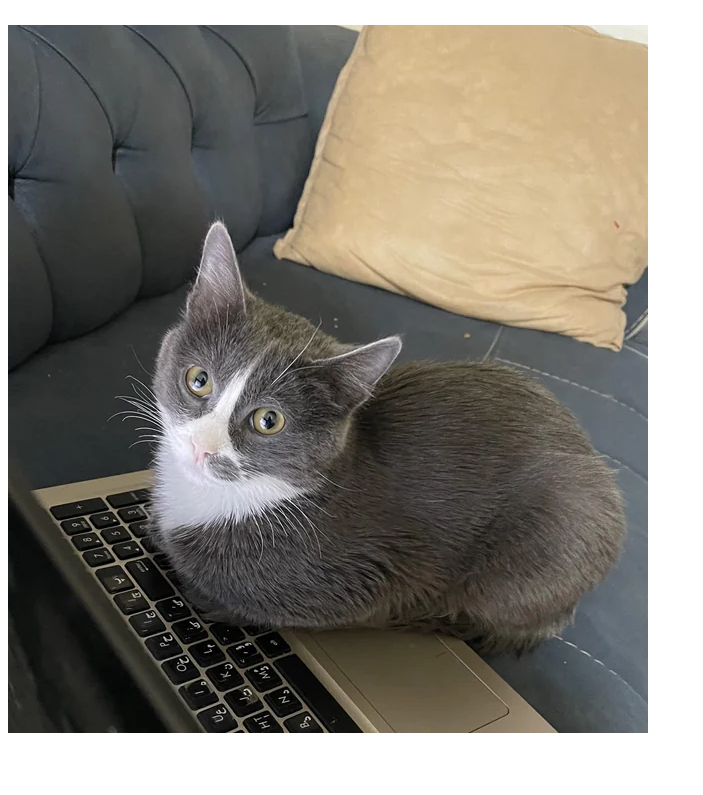
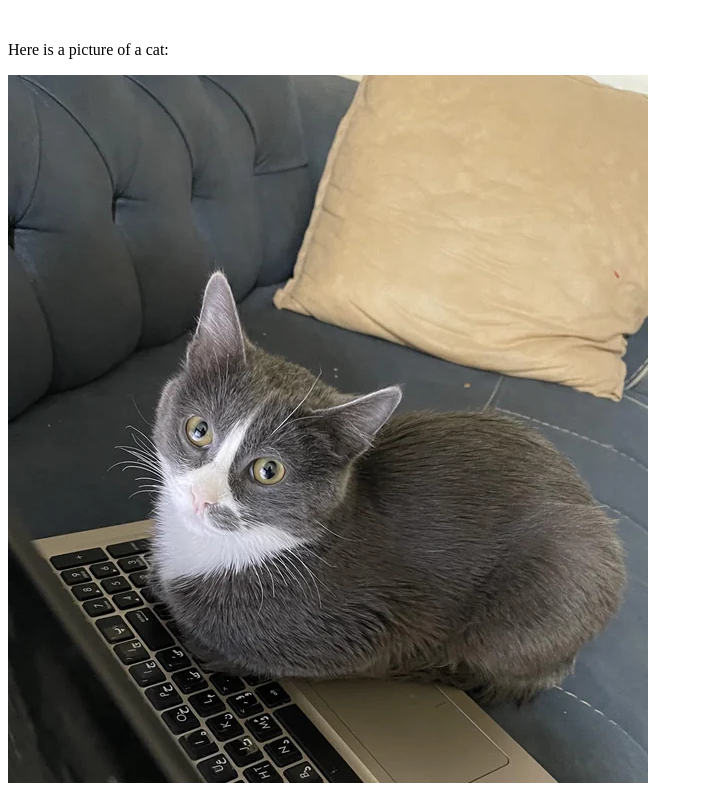
Before and after one commit to OleSveberg/AWS-VM-Test, a plain HTML site: page index.html in a window 1280 px wide. Shown: the part 73-868 px from the top of the page, without its empty margins (0-703 px from the left). Before the commit the page ends 818 px from the top, so only its background shows below. Drawn offline with Linux system fonts and the light colour scheme.

Commit message:
test commit after repo renaming

```diff
--- a/index.html
+++ b/index.html
@@ -8,6 +8,7 @@
 <body>
   <h1>Hello World!</h1>
   <br/>
+  <p>Here is a picture of a cat:</p>
   <img src="img/cat.png" alt="cat">
 </body>
 </html>
```
